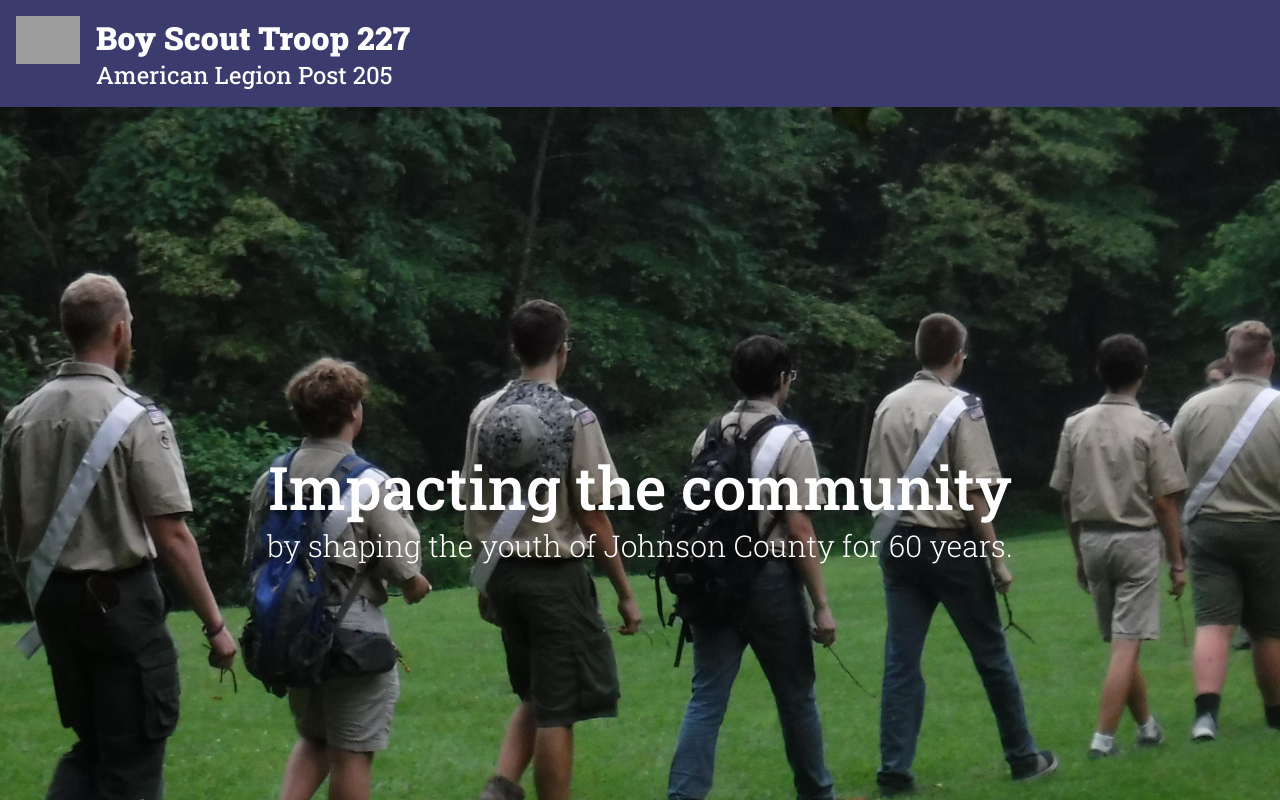
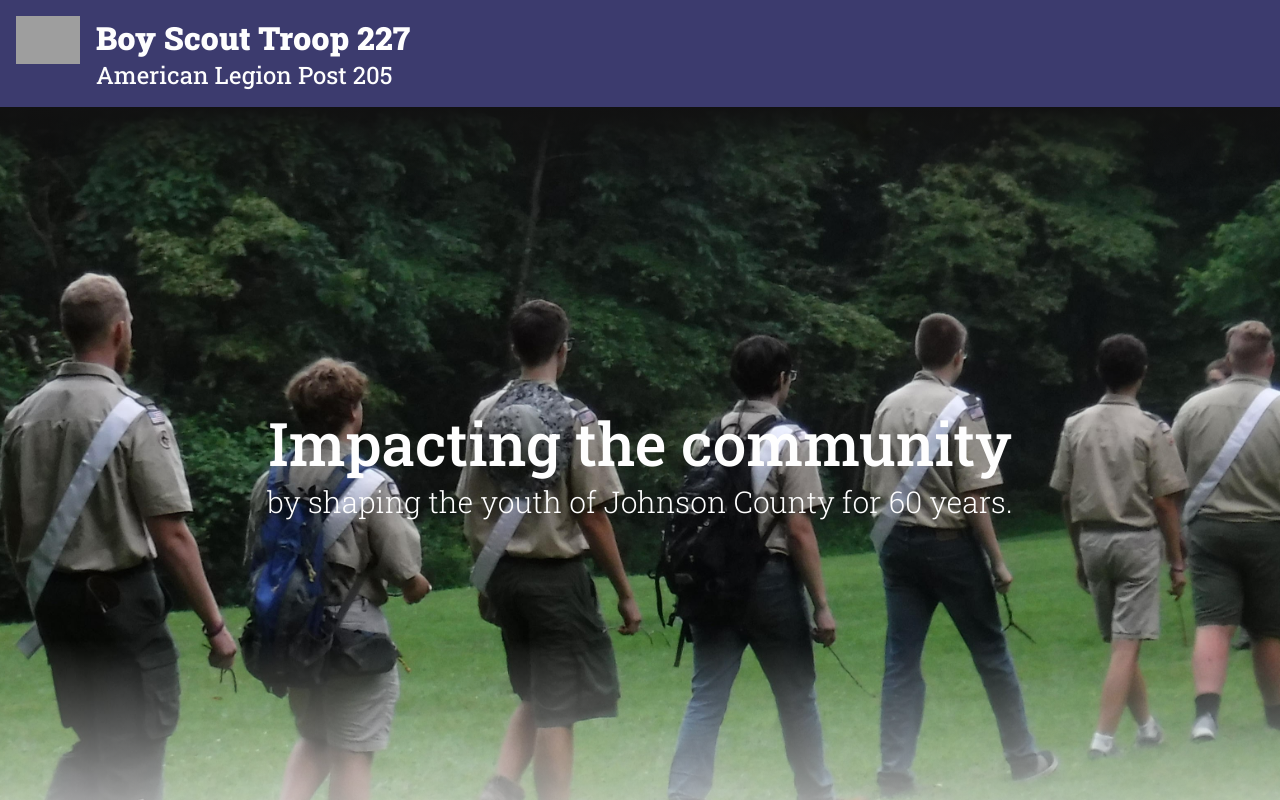
Before and after one commit to SATroop227Media/WebpageTroop227, a React (Vite) app: page / in a window 1280 px wide. Shown: the top 800 px of the page. Built offline with nearby package versions, Linux system fonts and the light colour scheme; grey boxes are pictures that could not be loaded.

Commit message:
Added gradients to hero

```diff
--- a/src/App.css
+++ b/src/App.css
@@ -120,7 +120,6 @@ p {
 .home-banner--statement {
   font-weight: 500;
   font-size: 2.5rem;
-  margin-top: 2.75rem;
 }
 
 .home-banner--statement span {
@@ -152,18 +151,27 @@ p {
   background-position: center;
   padding: 10em 0em;
   color: #FEFEFE;
+  position: relative;
 }
 
-
-
-/* .home-banner::after {
-  background: radial-gradient(circle, rgba(255,255,255,0) 48%, rgba(0,0,0,1) 100%);
+.home-banner::before {
+  height: 10%;
+  background-image: linear-gradient(to bottom, #111111,rgba(255,255,255,0));
   content: "";
   inset: 0;
   position: absolute;
   z-index: 0;
-  backdrop-filter: blur(1px);
-} */
+}
+
+
+.home-banner::after {
+  /* background: radial-gradient(circle, , ); */
+  background-image: linear-gradient(to top, #FEFEFE,rgba(255,255,255,0),rgba(255,255,255,0),rgba(255,255,255,0));
+  content: "";
+  inset: 0;
+  position: absolute;
+  z-index: 0;
+}
 
 @media (min-width: 60rem) {
   .home-banner {
--- a/src/App.tsx
+++ b/src/App.tsx
@@ -21,11 +21,13 @@ function App() {
           </ul>
         </nav> */}
     </header>
+    <div>
     <section className="home-banner">
       <div className='container'>
         <h1 className='home-banner--statement'>Impacting the community<span>by shaping the youth of Johnson County for 60 years.</span></h1>
       </div>
     </section>
+    </div>
       <section className='home-intro'>
         {/* This is copied from the offical BS site Make sure to change! */}
         <div className='container home-intro--all'>
```
